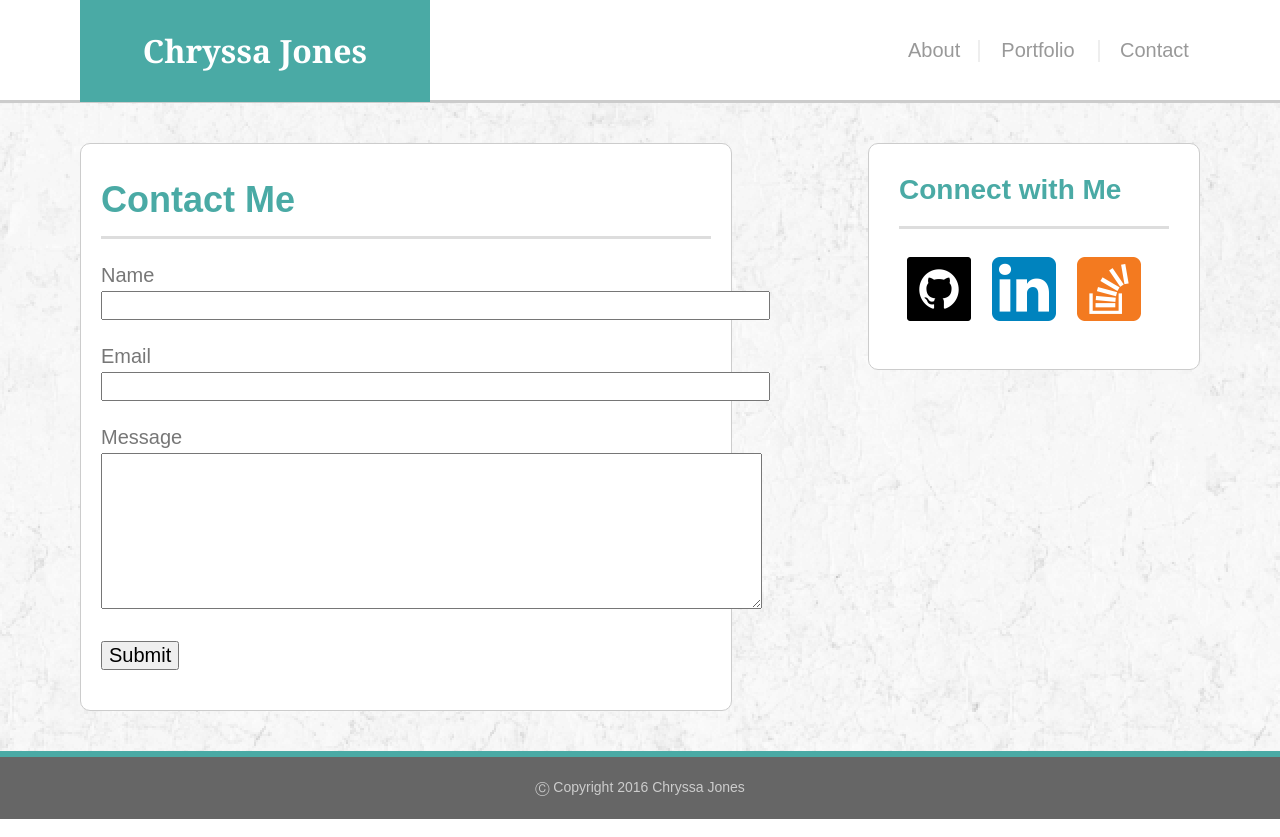
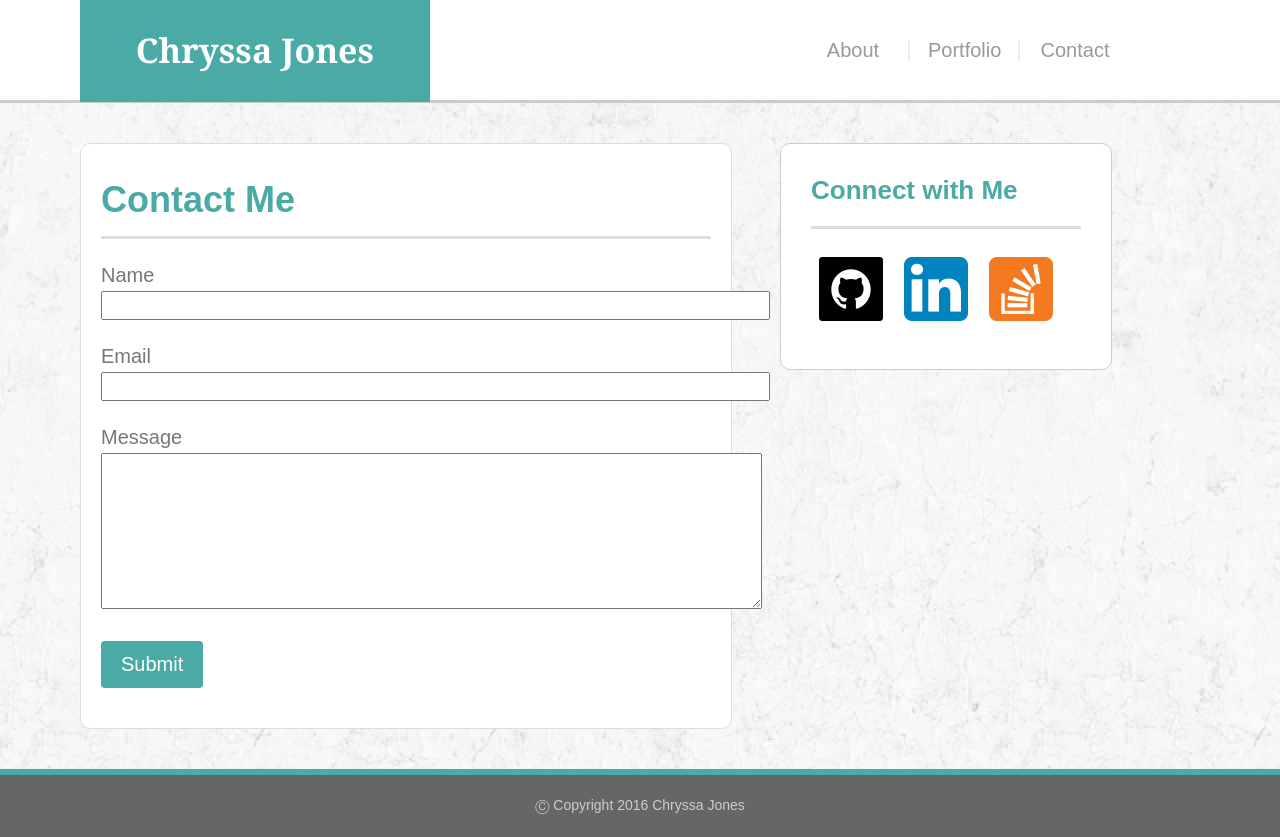
Before and after one commit to chryssajones/basic-portfolio, a plain HTML site: page contact.html in a window 1280 px wide. Drawn offline with Linux system fonts and the light colour scheme.

Commit message:
all done

```diff
--- a/assets/css/style.css
+++ b/assets/css/style.css
@@ -4,7 +4,7 @@
 
 body {
 	font-family: Arial, 'Helvetica Neue', Helvetica, sans-serif;
-	color: #777777;
+	color: #777;
 	font-size: 18px;
 	line-height: 120%;
 	margin: 0px auto;
@@ -26,7 +26,7 @@ h1 {
 }
 
 h2 {
-	font-size: 28px;
+	font-size: 26px;
 	font-weight: bold;
 	color: #4aaaa5;
 	padding: 0px 0px 20px 0px;
@@ -37,8 +37,8 @@ h2 {
 h3 {
 	font-size: 20px;
 	font-weight: bold;
-	color: #666666;
-	margin: 20px 20px 10px 20px;
+	color: #666;
+	margin: 20px 20px 10px 35px;
 }
 
 h5 {
@@ -50,8 +50,8 @@ h5 {
 
 header {
 	height: 100px;
-	background-color: #ffffff;
-	border-bottom: solid 3px #cccccc;
+	background-color: #fff;
+	border-bottom: solid 3px #ccc;
 }
 
 .logo {
@@ -64,8 +64,8 @@ header {
 	width: 270px;
 	text-align: center;
 	font-family: Georgia, Times, 'Times New Roman', serif;
-	font-size: 32px;
-	color: #ffffff;
+	font-size: 34px;
+	color: #fff;
 	font-weight: bold;
 	}
 
@@ -73,7 +73,7 @@ header {
 nav {
 	display: inline-block;
 	position: absolute;
-	right: 80px;
+	left: 820px;
 	width: 300px;
 	margin: 40px 10px 40px 10px;
 	text-align: center;
@@ -81,34 +81,31 @@ nav {
 
 .nav1 {
 	position: absolute;
-	width: 90px;
-	right: 210px;
+	width: 110px;
+	right: 220px;
 	border-right: solid 2px #eee;
 
 }
 
 .nav2 {
 	position: absolute;
-	width: 120px;
-	right: 90px;
+	width: 110px;
+	right: 110px;
 	border-right: solid 2px #eee;
-	margin: 0px 0px 0px 0px;
-	padding: 0px 0px 0px 0px;
 }
 
 .nav3 {
 	position: absolute;
-	width: 90px;
+	width: 110px;
 	right: 0px;
-	margin: 0px 0px 0px 0px;
-	}
+}
 
 .navlink {
 	width: 100%;
 	font-size: 20px;
 	text-align: center;
 	padding: 20px;
-	color: #999999;
+	color: #999;
 }
 
 a:link {
@@ -119,6 +116,9 @@ a:visited {
     text-decoration: none;
 }
 
+a:hover {
+	color: #4aaaa5;
+}
 
 .section {
 	z-index: 1;
@@ -126,8 +126,8 @@ a:visited {
 	position: relative;
 	left: 80px;
 	width: 650px;
-	background-color: #ffffff;
-	border: solid 1px #cccccc;
+	background-color: #fff;
+	border: solid 1px #ddd;
 	border-radius: 10px;
 	margin: 40px 10px 40px 0px;
 	line-height: 32px;
@@ -136,18 +136,18 @@ a:visited {
 #bio-image {
 	width: 240px;
 	float: left;
-	margin: 20px;
+	margin: 25px;
 	border: solid 2px #ddd;
 	border-radius: 10px;
 
 }
 
 p {
-	margin: 30px;
+	margin: 35px;
 }
 
 ul {
-	margin: 0px 30px 30px 40px;
+	margin: 0px 30px 30px 45px;
 	list-style-type: circle;
 	list-style-position: inside;
 }
@@ -155,10 +155,10 @@ ul {
 .aside {
 	display: inline-block;
 	position: absolute;
-	right: 80px;
+	left: 780px;
 	width: 270px;
-	background-color: #ffffff;
-	border: solid 1px #cccccc;
+	background-color: #fff;
+	border: solid 1px #ccc;
 	border-radius: 10px;
 	margin: 40px 0px 40px 0px;
 	padding: 30px;
@@ -172,7 +172,7 @@ ul {
 footer {
 	width: 100%
 	height: 80px;
-	background-color: #666666;
+	background-color: #666;
 	padding: 20px;
 	border-top: solid 6px #4aaaa5;
 	text-align: center
@@ -210,3 +210,16 @@ input {
 	font-size: 24px;
 	padding-top: 10px;
 }
+
+input[type=submit] {
+    background-color: #4aaaa5;
+    color: #fff;
+    padding: 12px 20px;
+    border: none;
+    border-radius: 4px;
+    cursor: pointer;
+}
+
+input[type=submit]:hover {
+    background-color: #999;
+}
```
